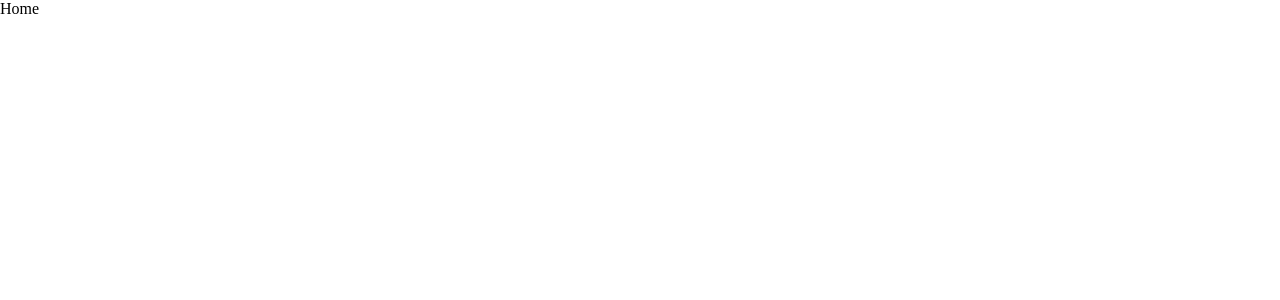
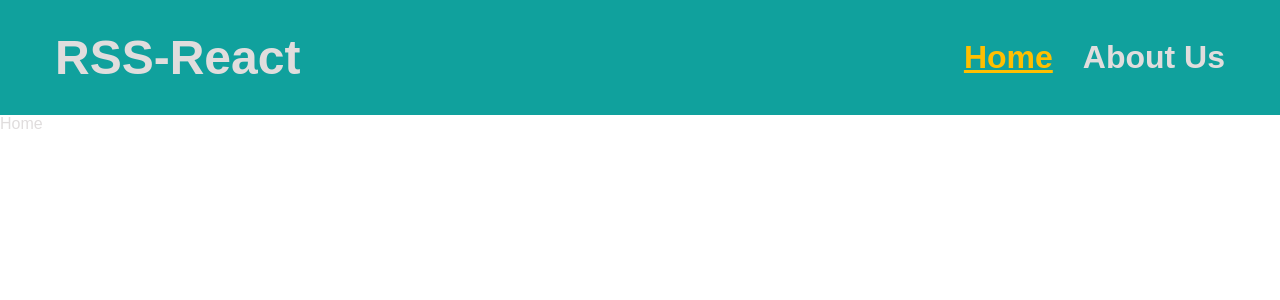
Before and after one commit to yevheniiburkovskyi/rss-react, a React (Vite) app in the folder react-ts/: page / in a window 1280 px wide. Shown: the top 300 px of the page. Built offline with nearby package versions, Linux system fonts and the light colour scheme.

Commit message:
feat: add navigation menu

```diff
--- a/react-ts/src/App.tsx
+++ b/react-ts/src/App.tsx
@@ -1,9 +1,17 @@
+import Header from './components/Header/Header';
 import React, { Component } from 'react';
 import Router from './router/Router';
 
 class App extends Component {
-  render(): React.ReactNode {
-    return <Router />;
+  render() {
+    return (
+      <>
+        <Header />
+        <main>
+          <Router />
+        </main>
+      </>
+    );
   }
 }
 
--- /dev/null
+++ b/react-ts/src/components/Header/Header.module.scss
@@ -0,0 +1,15 @@
+@import "../../theme/variables";
+.header {
+  background-color: $blueColor;
+  font-weight: 700;
+  &__title {
+    font-size: 3rem;
+    font-weight: 700;
+  }
+  &__wrapper {
+    display: flex;
+    justify-content: space-between;
+    align-items: center;
+    padding: 30px 0;
+  }
+}
--- /dev/null
+++ b/react-ts/src/components/Header/Header.tsx
@@ -0,0 +1,16 @@
+import React, { Component } from 'react';
+import Navigation from './Navigation/Navigation';
+import classes from './Header.module.scss';
+
+export default class Header extends Component {
+  render() {
+    return (
+      <header className={classes.header}>
+        <div className={`header__container ${classes.header__wrapper}`}>
+          <h1 className={classes.header__title}>RSS-React</h1>
+          <Navigation />
+        </div>
+      </header>
+    );
+  }
+}
--- /dev/null
+++ b/react-ts/src/components/Header/Navigation/Navigation.module.scss
@@ -0,0 +1,20 @@
+@import "../../../theme/variables";
+.navigation__list {
+  display: flex;
+  justify-content: space-between;
+  column-gap: 30px;
+}
+
+.link {
+  color: $fontColor;
+  font-size: 2rem;
+  &:hover {
+    color: $yellowColor;
+  }
+}
+
+.link_active {
+  text-decoration: underline;
+  pointer-events: none;
+  color: $yellowColor;
+}
--- /dev/null
+++ b/react-ts/src/components/Header/Navigation/Navigation.tsx
@@ -0,0 +1,38 @@
+import React, { Component } from 'react';
+import { NavLink } from 'react-router-dom';
+import classes from './Navigation.module.scss';
+
+interface IState {
+  page: string;
+}
+
+export default class Navigation extends Component<object, IState> {
+  constructor(props: object | Readonly<object>) {
+    super(props);
+    this.state = {
+      page: 'Home',
+    };
+  }
+  render() {
+    return (
+      <nav className={classes.navigation__list}>
+        <NavLink
+          to="/"
+          className={({ isActive }) =>
+            isActive ? `${classes.link_active} ${classes.link}` : `${classes.link}`
+          }
+        >
+          Home
+        </NavLink>
+        <NavLink
+          to="/About Us"
+          className={({ isActive }) =>
+            isActive ? `${classes.link_active} ${classes.link}` : `${classes.link}`
+          }
+        >
+          About Us
+        </NavLink>
+      </nav>
+    );
+  }
+}
--- a/react-ts/src/index.scss
+++ b/react-ts/src/index.scss
@@ -73,3 +73,19 @@ h6 {
   font-size: inherit;
   font-weight: 400;
 }
+
+@import "./theme/variables";
+@import "./theme/fonts";
+
+body {
+  font-family: "Source", sans-serif;
+  font-weight: 400;
+  color: $fontColor;
+}
+
+[class*="__container"] {
+  max-width: 75rem;
+  margin: 0 auto;
+  padding-left: 15px;
+  padding-right: 15px;
+}
--- a/react-ts/src/pages/AboutUs/AboutUs.tsx
+++ b/react-ts/src/pages/AboutUs/AboutUs.tsx
@@ -1,7 +1,7 @@
 import React, { Component } from 'react';
 
 export default class AboutUs extends Component {
-  render(): React.ReactNode {
+  render() {
     return <div>About Us</div>;
   }
 }
--- a/react-ts/src/pages/ErrorPage/ErrorPage.tsx
+++ b/react-ts/src/pages/ErrorPage/ErrorPage.tsx
@@ -1,7 +1,7 @@
 import React, { Component } from 'react';
 
 export default class ErrorPage extends Component {
-  render(): React.ReactNode {
+  render() {
     return <div>404</div>;
   }
 }
--- a/react-ts/src/pages/Home/Home.tsx
+++ b/react-ts/src/pages/Home/Home.tsx
@@ -1,7 +1,7 @@
 import React, { Component } from 'react';
 
 export default class Home extends Component {
-  render(): React.ReactNode {
+  render() {
     return <div>Home</div>;
   }
 }
--- a/react-ts/src/router/routes.tsx
+++ b/react-ts/src/router/routes.tsx
@@ -5,12 +5,12 @@ import React from 'react';
 
 export const routes = [
   {
-    name: 'home',
+    name: 'Home',
     path: '/',
     element: <Home />,
   },
   {
-    name: 'about us',
+    name: 'About us',
     path: '/About Us',
     element: <AboutUs />,
   },
--- /dev/null
+++ b/react-ts/src/theme/_fonts.scss
@@ -0,0 +1,4 @@
+@font-face {
+  font-family: "Source";
+  src: local("Source") url(../assets/fonts/SourceSansPro-Regular.ttf) format("ttf");
+}
--- /dev/null
+++ b/react-ts/src/theme/_variables.scss
@@ -0,0 +1,5 @@
+$fontColor: #e0dddd;
+$yellowColor: #ffbf00;
+$orangeColor: #ff7000;
+$purpleColor: #540375;
+$blueColor: #10a19d;
```
Also changed, not shown: react-ts/src/assets/fonts/SourceSansPro-Regular.ttf (added).
